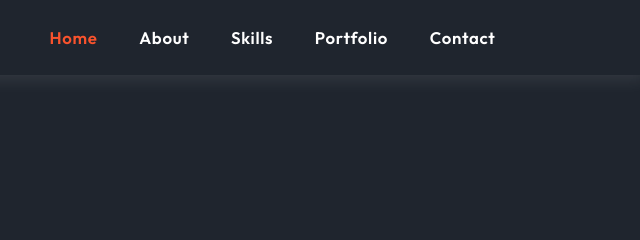
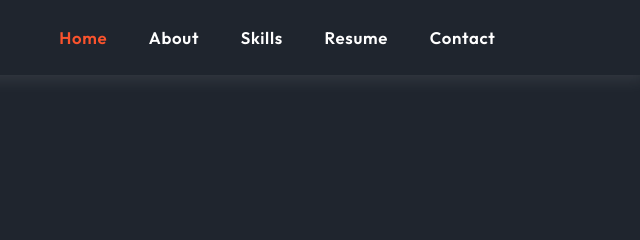
Before and after one commit to subu-4494/portfolio.github.io, a plain HTML site: page index.html in a window 1280 px wide. Shown: the top 240 px of the page, 634-1274 px from the left. Drawn offline with nearby package versions, Linux system fonts and the light colour scheme.

Commit message:
Update index.html

```diff
--- a/index.html
+++ b/index.html
@@ -27,7 +27,7 @@
                 <li><a href="#" class="active" style="--navAni:1">Home</a></li>
                 <li><a href="#" style="--navAni:2">About</a></li>
                 <li><a href="#" style="--navAni:3">Skills</a></li>
-                <li><a href="#" style="--navAni:4">Portfolio</a></li>
+                <li><a href="https://drive.google.com/file/d/11s4plKF5ceof9rpDC-Len6Djz86Ad5z7/view" style="--navAni:4">Resume</a></li>
                 <li><a href="#" style="--navAni:5">Contact</a></li>
             </ul>
             </div>
```
